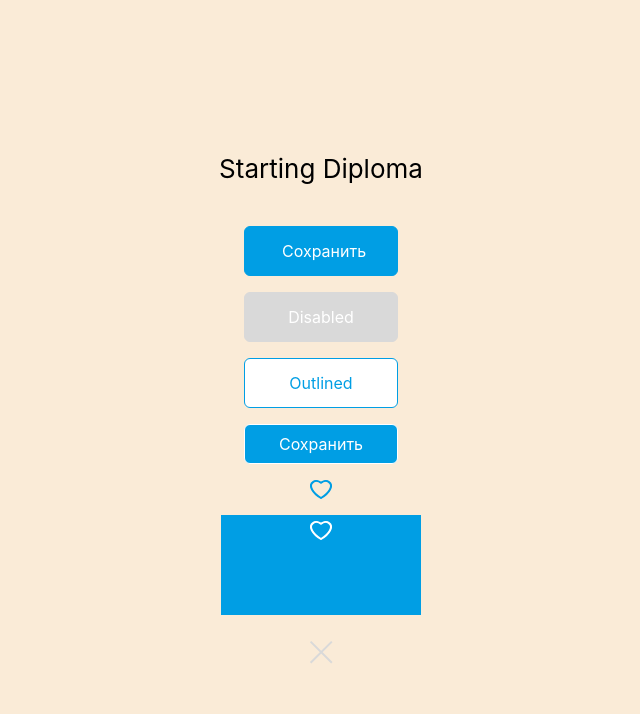
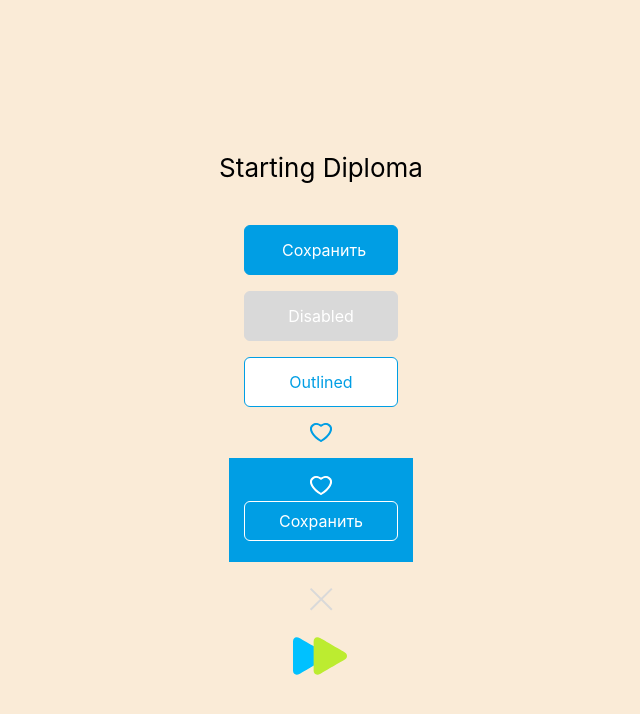
Before and after one commit to ipotemkin/skyavito, a React (Create React App) app: page / in a window 1280 px wide. Shown: the top 714 px of the page, without its empty margins (319-959 px from the left). Built offline with nearby package versions, Linux system fonts and the light colour scheme.

Commit message:
feat: add TrianglesIcon

```diff
--- a/src/App.tsx
+++ b/src/App.tsx
@@ -3,6 +3,7 @@ import './App.css'
 import { Button } from './components/Button/Button'
 import CrossIcon from './icons/Cross/CossIcon'
 import HeartIcon from './icons/Heart/HeartIcon'
+import TrianglesIcon from './icons/Triangles/TrianglesIcon'
 
 export const App = () => {
   return (
@@ -12,12 +13,13 @@ export const App = () => {
         <Button >Сохранить</Button>
         <Button disabled>Disabled</Button>
         <Button type="outlined">Outlined</Button>
-        <Button type="secondary" size="m">Сохранить</Button>
         <HeartIcon />
-        <div style={{ width: 200, height: 100, backgroundColor: "#009EE4" }}>
+        <div style={{ width: 160, height: 80, padding: 12, gap: 16, backgroundColor: "#009EE4" }}>
           <HeartIcon type="secondary"/>
+          <Button type="secondary" size="m">Сохранить</Button>
         </div>
         <CrossIcon />
+        <TrianglesIcon />
       </header>
     </div>
   )
--- /dev/null
+++ b/src/icons/Triangles/TrianglesIcon.tsx
@@ -0,0 +1,31 @@
+import React, { SVGProps } from "react"
+
+import styles from './style.module.css'
+
+type Props  = {
+  type?: 'triangles' | 'secondary'
+} & SVGProps<SVGSVGElement>
+
+const TrianglesIcon: React.FC<Props> = ({ type = 'triangles', ...props }) => (
+  <svg
+    className={ styles[type] }
+    role="img"
+    focusable = "false"
+    width = "56"
+    height = "38"
+    viewBox="0 0 56 38"
+    fill="none"
+    { ...props }
+  >
+    <svg width="56" height="38" viewBox="0 0 56 38" xmlns="http://www.w3.org/2000/svg">
+      <path d="M6.89126 36.6721C2.88089 38.9885 0 37.0581 0 33.6245C0 29.9693 0 19.0017 0 19.0017C0 19.0017 0 8.03413 0 4.37888C0 0.945258 2.8791 -0.985148 6.89126 1.33134C13.1373 4.93834 31.8738 15.7629 31.8738 15.7629C34.3651 17.2018 34.3651 20.7998 31.8738 22.2387C31.8738 22.2405 13.1373 33.0651 6.89126 36.6721Z"
+        fill="#00C1FF"
+      />
+      <path d="M27.5138 36.6686C23.5034 38.9851 20.6226 37.0547 20.6226 33.6211C20.6226 29.9658 20.6226 18.9983 20.6226 18.9983C20.6226 18.9983 20.6226 8.03072 20.6226 4.37546C20.6226 0.94184 23.5017 -0.988566 27.5138 1.32792C33.6223 4.85627 51.9478 15.4431 51.9478 15.4431C54.6839 17.0232 54.6839 20.9734 51.9478 22.5534C51.946 22.5534 33.6223 33.1403 27.5138 36.6686Z"
+        fill="#BCEC30"
+      />
+    </svg>
+  </svg>
+)
+
+export default TrianglesIcon
--- /dev/null
+++ b/src/icons/Triangles/style.module.css
@@ -0,0 +1,14 @@
+/* COMMON STYLES */
+
+.triangles {
+  /* stroke: #D9D9D9; */
+
+  cursor: pointer;
+  transition: all 0.25s ease;
+}
+
+/* .triangles:hover, .triangles:active {
+}
+
+.triangles:active {
+} */
```
